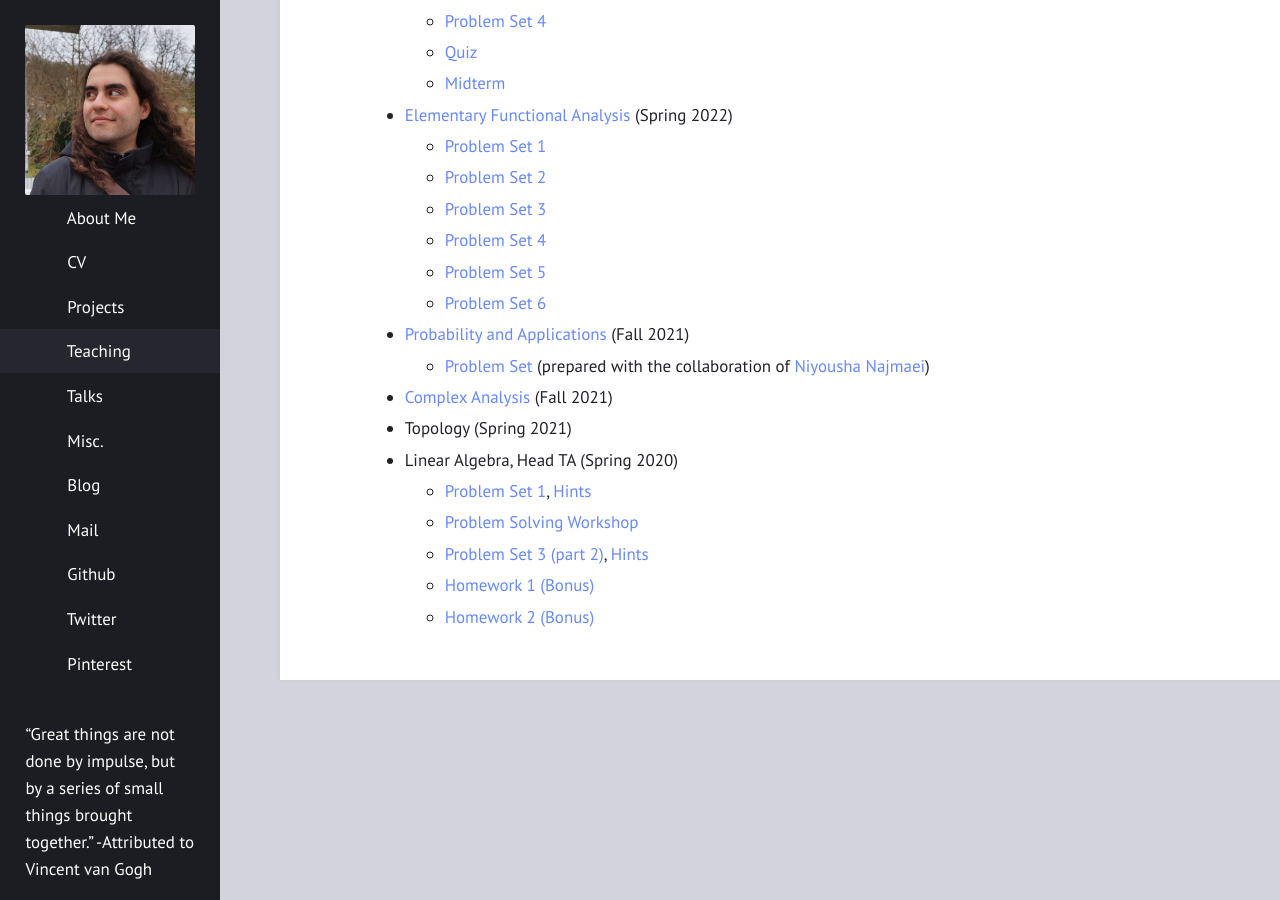
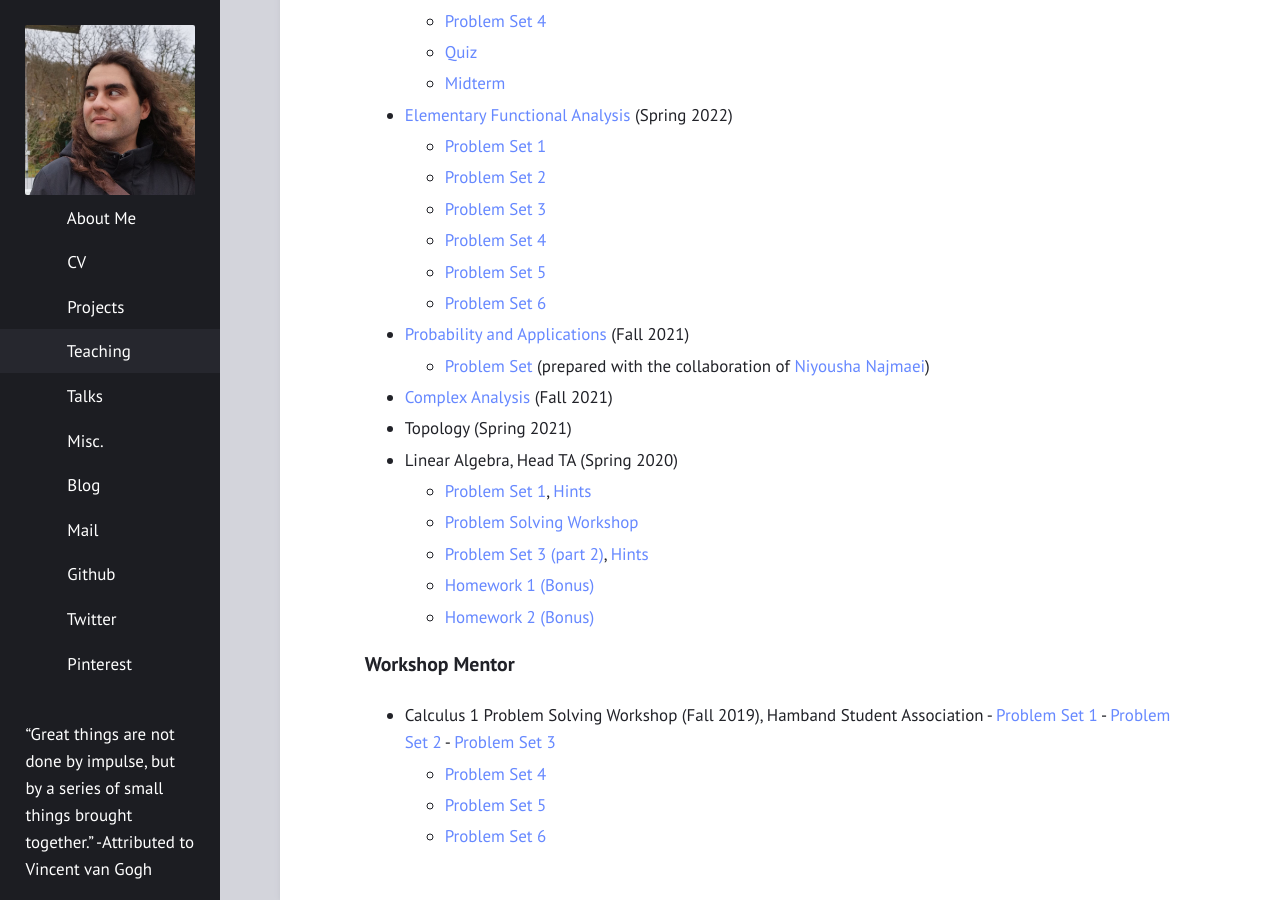
Before and after one commit to ali-almasi/ali-almasi.github.io, a Jekyll site: the page built from teaching.md, in a window 1280 px wide and 900 px high, scrolled down 789 px. Built offline with Jekyll 4.4.1, drawn with Linux system fonts in a browser that asks for light colours; some of the changed text lies outside the part shown.

Commit message:
Update teaching.md

```diff
--- a/teaching.md
+++ b/teaching.md
@@ -46,3 +46,12 @@ layout: post
 	- [Problem Set 3 (part 2)](teaching_materials/linear_algebra2020/PS3-part2.pdf), [Hints](teaching_materials/linear_algebra2020/PS3_Part2_Hints.pdf)
 	- [Homework 1 (Bonus)](teaching_materials/linear_algebra2020/HW1.pdf)
 	- [Homework 2 (Bonus)](teaching_materials/linear_algebra2020/HW2.pdf)
+
+### Workshop Mentor
+-   Calculus 1 Problem Solving Workshop (Fall 2019), Hamband Student Association
+  	- [Problem Set 1](teaching_materials/Calculus1_problemSolving_workshop/problems1.pdf)
+  	- [Problem Set 2](teaching_materials/Calculus1_problemSolving_workshop/problems2.pdf)
+   	- [Problem Set 3](teaching_materials/Calculus1_problemSolving_workshop/problems3.pdf)
+	- [Problem Set 4](teaching_materials/Calculus1_problemSolving_workshop/problems4.pdf)
+	- [Problem Set 5](teaching_materials/Calculus1_problemSolving_workshop/problems5.pdf)
+	- [Problem Set 6](teaching_materials/Calculus1_problemSolving_workshop/problems6.pdf)
```
Also changed, not shown: other parts of teaching.md (+2 -2 lines).
